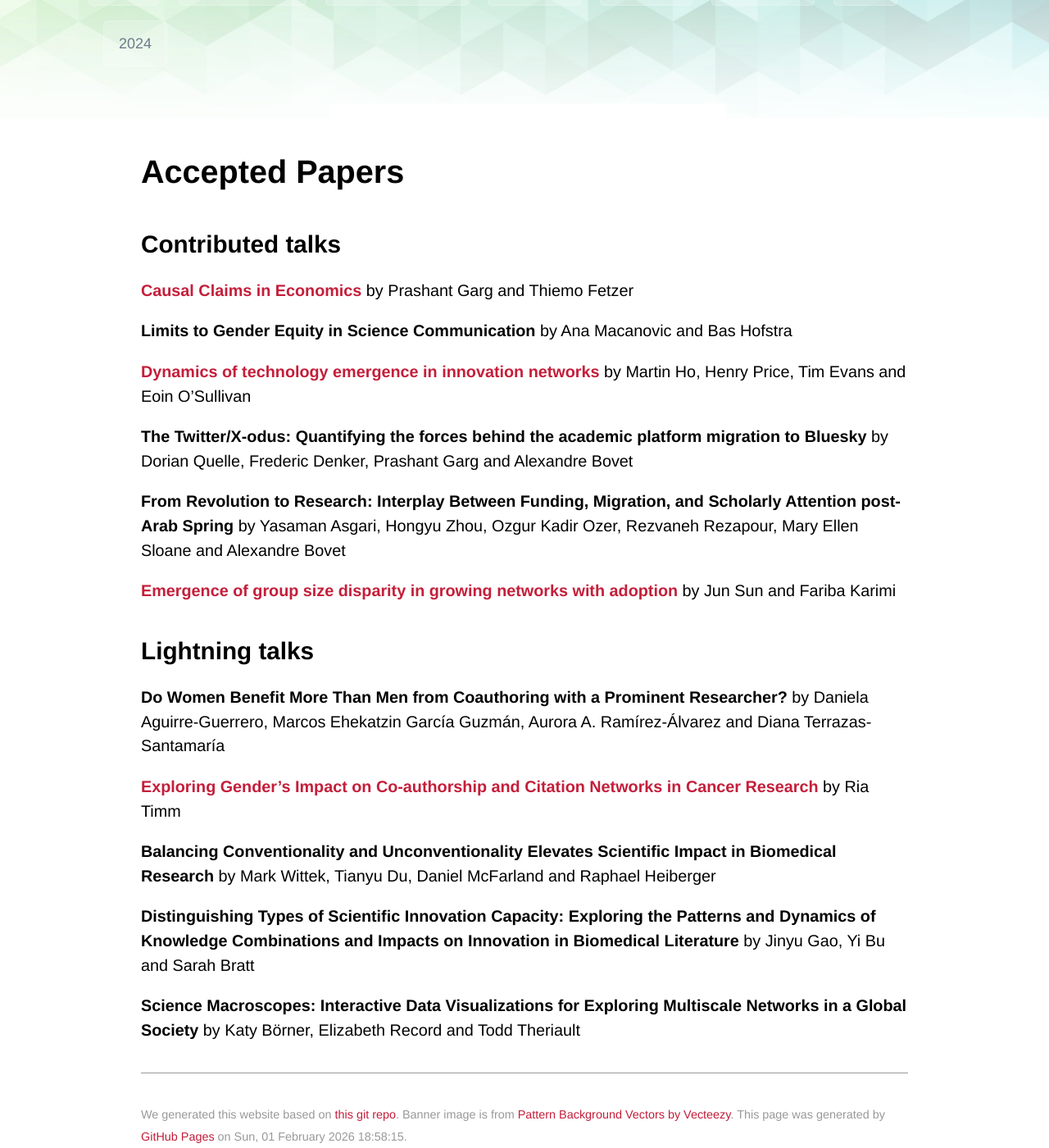
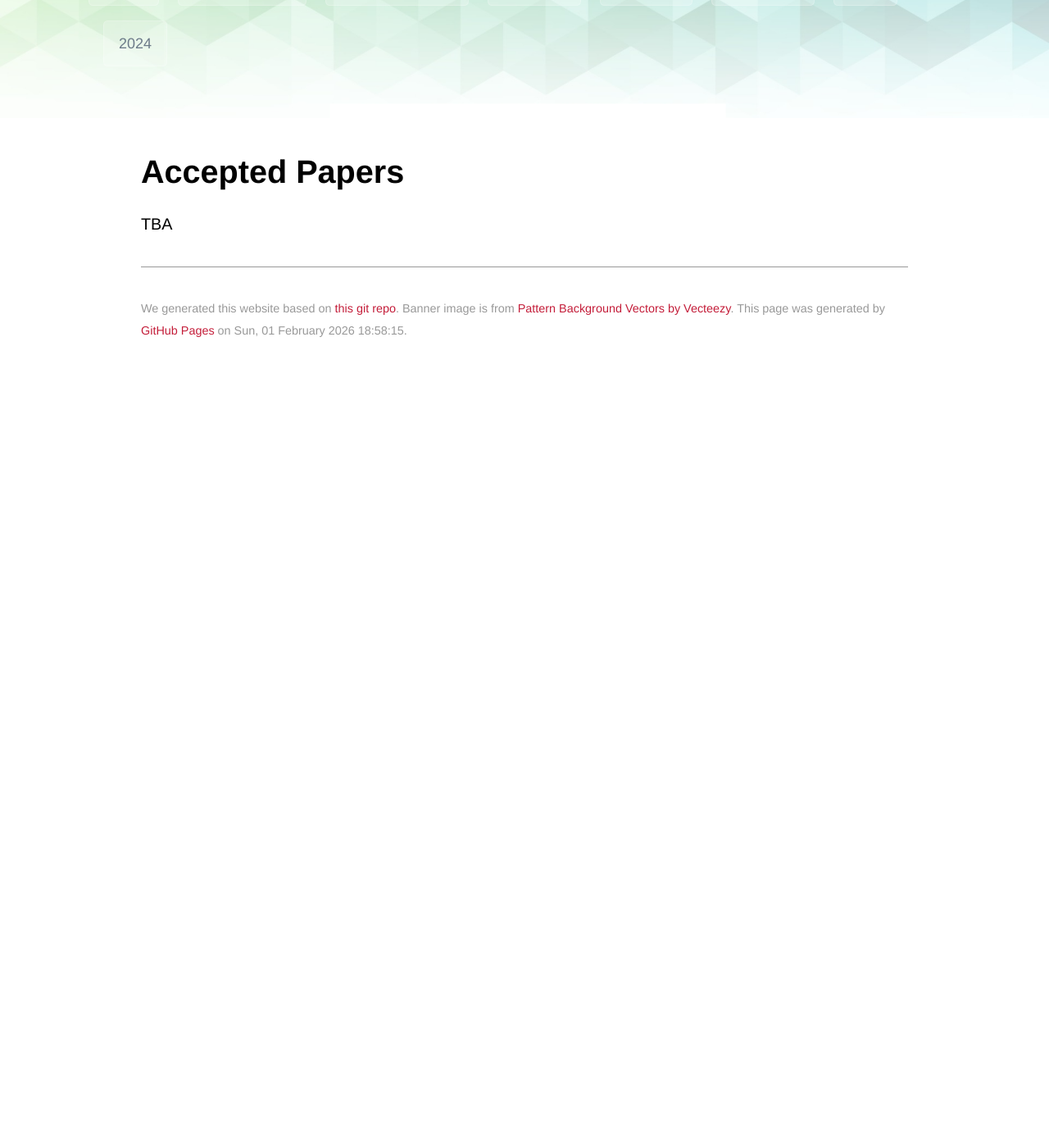
Before and after one commit to netscisci/netscisci.github.io, a Jekyll site: the page built from papers.md, in a window 1280 px wide and 1400 px high, scrolled down 270 px. Shown: the whole window at 82% size. Built offline with Jekyll 4.4.1, drawn with Linux system fonts in a browser that asks for light colours; some web fonts are replaced; our own code applies the rules of GitHub Pages for plain Markdown files; after the commit the page ends 900 px from its top, so only the background shows below that.

Commit message:
update papers and schedule

```diff
--- a/papers.md
+++ b/papers.md
@@ -1,31 +1,5 @@
 ---
 layout: default
 ---
-
 # Accepted Papers
-
-## Contributed talks
-
-[**Causal Claims in Economics**](https://arxiv.org/abs/2501.06873) by Prashant Garg and Thiemo Fetzer
-
-**Limits to Gender Equity in Science Communication** by Ana Macanovic and Bas Hofstra
-
-[**Dynamics of technology emergence in innovation networks**](https://www.nature.com/articles/s41598-023-50280-4) by Martin Ho, Henry Price, Tim Evans and Eoin O'Sullivan
-
-**The Twitter/X-odus: Quantifying the forces behind the academic platform migration to Bluesky** by Dorian Quelle, Frederic Denker, Prashant Garg and Alexandre Bovet
-
-**From Revolution to Research: Interplay Between Funding, Migration, and Scholarly Attention post-Arab Spring** by Yasaman Asgari, Hongyu Zhou, Ozgur Kadir Ozer, Rezvaneh Rezapour, Mary Ellen Sloane and Alexandre Bovet
-
-[**Emergence of group size disparity in growing networks with adoption**](https://doi.org/10.1038/s42005-024-01799-z) by Jun Sun and Fariba Karimi
-
-## Lightning talks
-
-**Do Women Benefit More Than Men from Coauthoring with a Prominent Researcher?** by Daniela Aguirre-Guerrero, Marcos Ehekatzin García Guzmán, Aurora A. Ramírez-Álvarez and Diana Terrazas-Santamaría
-
-[**Exploring Gender's Impact on Co-authorship and Citation Networks in Cancer Research**](https://github.com/netscisci/netscisci.github.io/blob/main/assets/papers/NetSciSci2025_paper_8.pdf) by Ria Timm
-
-**Balancing Conventionality and Unconventionality Elevates Scientific Impact in Biomedical Research** by Mark Wittek, Tianyu Du, Daniel McFarland and Raphael Heiberger
-
-**Distinguishing Types of Scientific Innovation Capacity: Exploring the Patterns and Dynamics of Knowledge Combinations and Impacts on Innovation in Biomedical Literature** by Jinyu Gao, Yi Bu and Sarah Bratt
-
-**Science Macroscopes: Interactive Data Visualizations for Exploring Multiscale Networks in a Global Society** by Katy Börner, Elizabeth Record and Todd Theriault
+TBA
```
Also changed, not shown: schedule.md (+4 -22 lines).
